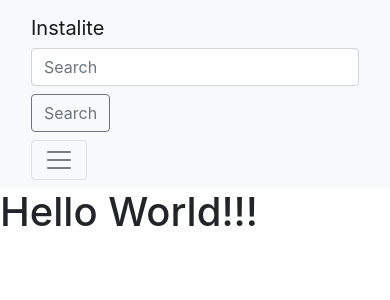
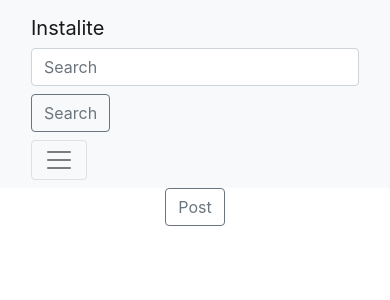
Before and after one commit to Mutugiii/Instalite, a Django app: page / in a window 390 px wide. Shown: the top 300 px of the page. Run offline with Django 3.2, Linux system fonts and the light colour scheme; the visitor is signed in with stand-in values (Sample User, id 1); data that the repository does not hold is empty; some libraries are stand-ins or nearby versions.

Commit message:
Implement user posting posts

```diff
--- a/instagram/forms.py
+++ b/instagram/forms.py
@@ -13,3 +13,8 @@ class UpdateBioForm(forms.ModelForm):
      class Meta:
         model = Profile
         exclude = ['follower', 'following', 'joined', 'user']
+
+class PostForm(forms.ModelForm):
+    class Meta:
+        model = Post
+        exclude = ['user_profile', 'likes', 'published']
--- a/instagram/templates/index.html
+++ b/instagram/templates/index.html
@@ -1,4 +1,11 @@
 {% include 'layout/base.html' %}
 {% block content %}
-<h1>Hello World!!!</h1>
+<div class="text-center">
+    <a href="{% url 'post' %}">
+        <input type="button" class="btn btn-outline-secondary" value="Post">
+    </a>
+</div>
+{% for post in posts %}
+{{post.post_caption}}
+{% endfor %}
 {% endblock %}
--- a/instagram/urls.py
+++ b/instagram/urls.py
@@ -9,4 +9,5 @@ urlpatterns = [
     path('logout/', views.logout_user, name='logout'),
     path('profile/', views.profile, name='profile'),
     path('profile/update', views.update_profile, name='updateProfile'),
+    path('post/', views.upload_post, name='post')
 ]
--- a/instagram/views.py
+++ b/instagram/views.py
@@ -1,7 +1,7 @@
 from django.shortcuts import render, loader, redirect
 from django.http import HttpResponse
 from .models import Post, Profile, Comment, Like
-from .forms import SignUpForm, UpdateBioForm
+from .forms import SignUpForm, UpdateBioForm, PostForm
 from django.contrib.auth import login, logout
 from django.contrib.auth.decorators import login_required
 
@@ -9,8 +9,9 @@ from django.contrib.auth.decorators import login_required
 def index(request):
     '''View Function for the Main page'''
     template = loader.get_template('index.html')
+    posts = Post.objects.all()
     context = {
-        'message': 'Welcome'
+        'posts': posts
     }
     return HttpResponse(template.render(context, request))
 
@@ -69,3 +70,22 @@ def update_profile(request):
         'form': form
     }
     return HttpResponse(template.render(context, request))
+
+@login_required(login_url='/login/')
+def upload_post(request):
+    '''View function to upload a post'''
+    current_user = request.user
+    if request.method == 'POST':
+        form = PostForm(request.POST, request.FILES)
+        if form.is_valid():
+            post = form.save(commit=False)
+            post.user = current_user
+            post.save()
+            return redirect('index')
+    else:
+        form = PostForm()
+    template = loader.get_template('posts/post.html')
+    context = {
+        'form': form
+    }
+    return HttpResponse(template.render(context, request))
```
Also changed, not shown: instagram/templates/posts/post.html (added, +20 -0 lines), 2 other files.
